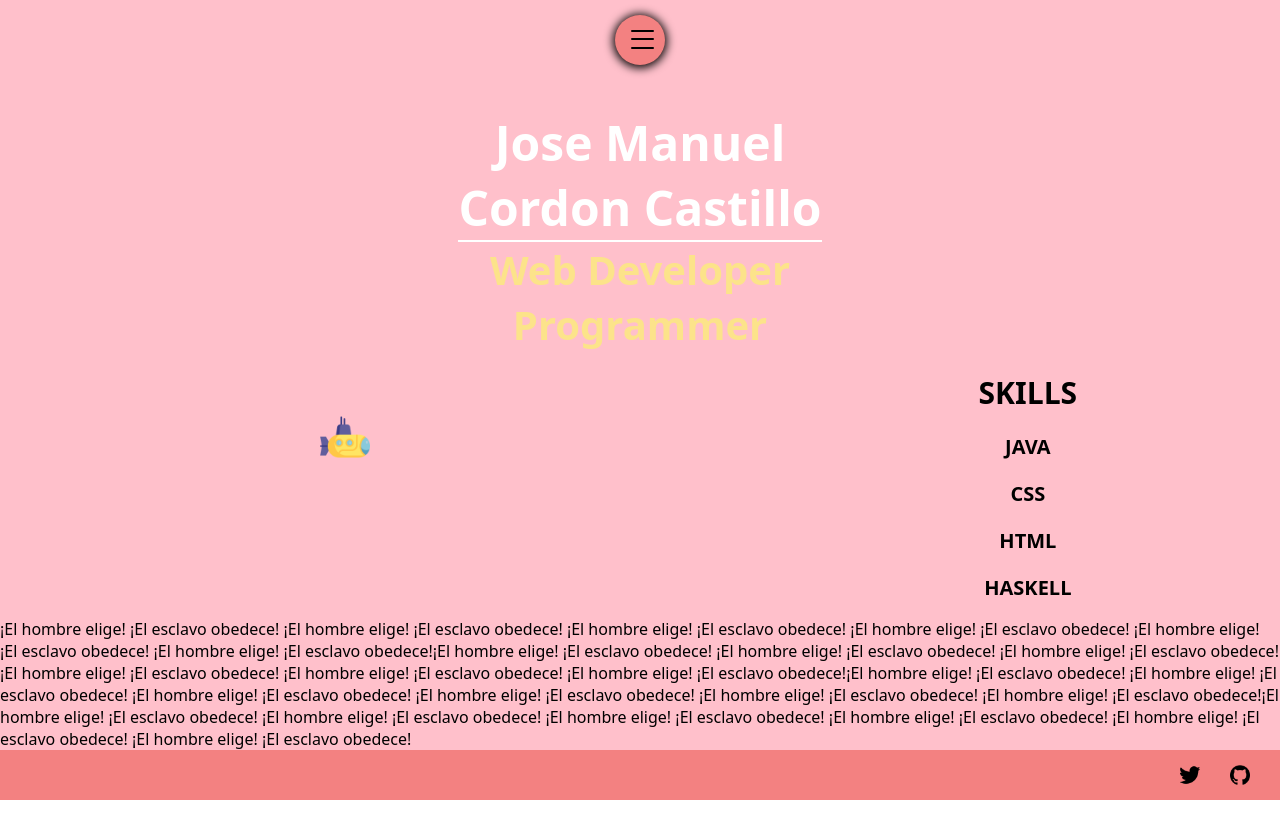
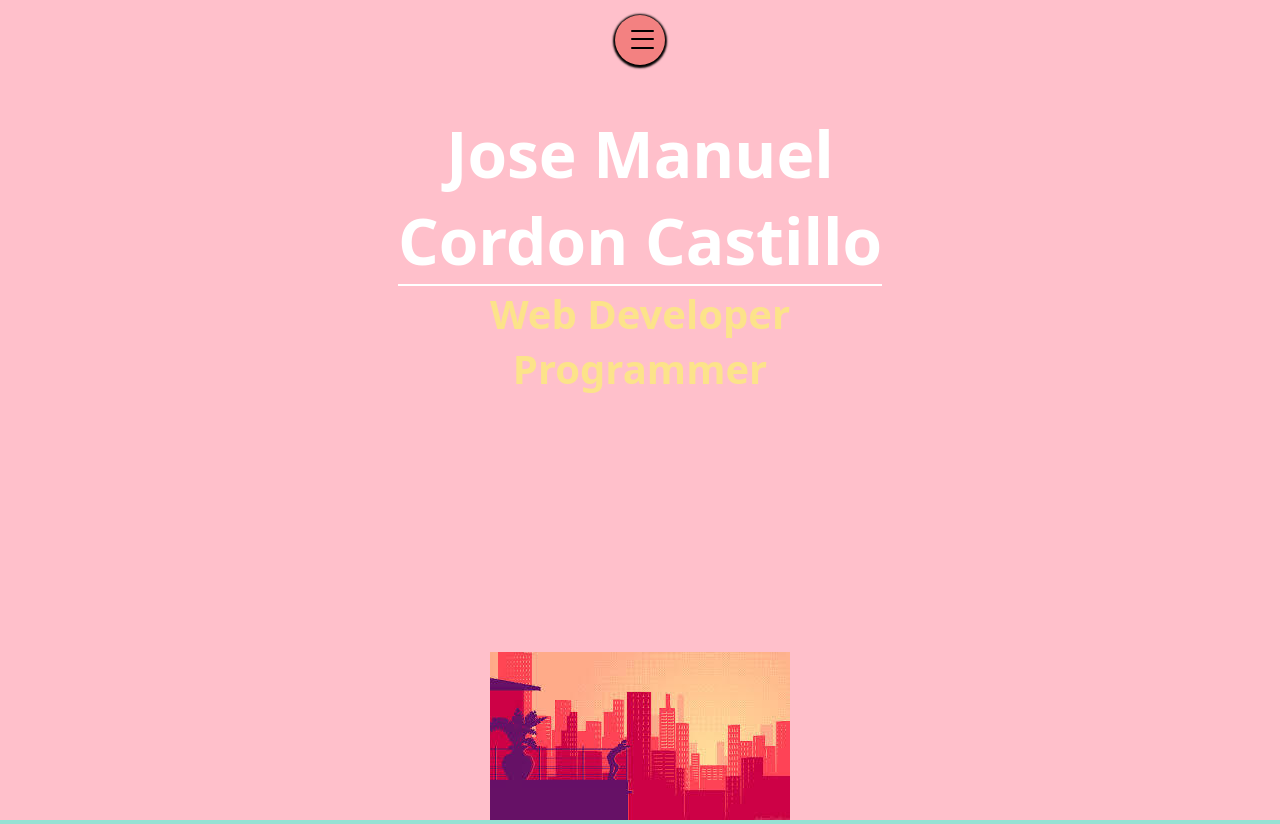
Before and after one commit to josemanuelcordon/josemanuelcordon.github.io, a plain HTML site: page index.html in a window 1280 px wide. Shown: the top 824 px of the page. Before the commit the page ends 800 px from the top, so only its background shows below. Drawn offline with Linux system fonts and the light colour scheme.

Commit message:
add section skel

```diff
--- a/index.html
+++ b/index.html
@@ -35,6 +35,7 @@
     </section>
   </header>
   <body>
+    <section class="page__distribution">
       <section class="intro__page">
         <p class="nombre">Jose Manuel <br>
           Cordon Castillo
@@ -45,41 +46,15 @@
           Programmer
         </p>
         <section class="bottom_main">
-        <section class="section1">
-          <img class = "submarino" src = "/img/submarino.png">
+        <img src="img/intro.jpg"  class="img__intro">
         </section>
-        <section class="section2">SKILLS
-          <p class="skill1"> JAVA </p>
-          <p class="skill2"> CSS  </p>
-          <p class="skill3"> HTML </p>
-          <p class="skill4">HASKELL </p>
 
       </section>
-      </section>
       <section id="about__me">
-        ¡El hombre elige! ¡El esclavo obedece!
-        ¡El hombre elige! ¡El esclavo obedece!
-        ¡El hombre elige! ¡El esclavo obedece!
-        ¡El hombre elige! ¡El esclavo obedece!
-        ¡El hombre elige! ¡El esclavo obedece!
-        ¡El hombre elige! ¡El esclavo obedece!¡El hombre elige! ¡El esclavo obedece!
-        ¡El hombre elige! ¡El esclavo obedece!
-        ¡El hombre elige! ¡El esclavo obedece!
-        ¡El hombre elige! ¡El esclavo obedece!
-        ¡El hombre elige! ¡El esclavo obedece!
-        ¡El hombre elige! ¡El esclavo obedece!¡El hombre elige! ¡El esclavo obedece!
-        ¡El hombre elige! ¡El esclavo obedece!
-        ¡El hombre elige! ¡El esclavo obedece!
-        ¡El hombre elige! ¡El esclavo obedece!
-        ¡El hombre elige! ¡El esclavo obedece!
-        ¡El hombre elige! ¡El esclavo obedece!¡El hombre elige! ¡El esclavo obedece!
-        ¡El hombre elige! ¡El esclavo obedece!
-        ¡El hombre elige! ¡El esclavo obedece!
-        ¡El hombre elige! ¡El esclavo obedece!
-        ¡El hombre elige! ¡El esclavo obedece!
-        ¡El hombre elige! ¡El esclavo obedece!
+        hokaskdasda
     </section>
     </section>
+
 
 
   </body>
--- a/style.css
+++ b/style.css
@@ -3,6 +3,9 @@
     margin: 0;
     box-sizing: border-box;
     font-family: system-ui, -apple-system, BlinkMacSystemFont, 'Segoe UI', Roboto, Oxygen, Ubuntu, Cantarell, 'Open Sans', 'Helvetica Neue', sans-serif;
+}
+html {
+    scroll-behavior: smooth;
 }
 
 
@@ -13,6 +16,7 @@ header {
     height:70px;
     justify-content: center;
     align-items:center;
+    z-index:-1;
 }
 .titulo {
     position:static;
@@ -23,7 +27,7 @@ header {
     width: 50px;
     height: 50px;
     background-color:#F38181;
-    box-shadow: 0px 1px 10px 2px black;
+    box-shadow: 0px 1px 2px 2px black;
 
 }
 
@@ -175,7 +179,13 @@ header {
 
 
 
+.page__distribution {
+    display:grid;
+    grid-template-rows: repeat(4,1fr);
 
+
+
+}
 
 .intro__page {
     display: flex;
@@ -183,9 +193,10 @@ header {
     background-color: pink;
     flex-direction: column;
     overflow-x:hidden;
+    min-height:calc(100vh - 50px);
 }
 .nombre {
-    font-size: 300%;
+    font-size: 400%;
     margin-top: 5vh;
     margin-left: auto;
     margin-right: auto;
@@ -219,68 +230,16 @@ header {
 .bottom_main {
     display: flex;
     flex-grow:1;
-    flex-direction: row;
-    align-items: flex-start;
-}
-
-.section1 {
-    flex-grow:1;
-
-}
-
-.section2 {
-    margin-top: 20px;
-    flex-grow:1;
-    display:flex;
-    flex-direction: column;
-    text-align: center;
-    font-size: 30px;
-    font-weight: bold;
-    row-gap: 20px;
-
-}
-.skill1 {
-    height: 100%;
-    font-size: 20px;
-    animation-duration: 1s;
-    animation-name: skill;
-}
-.skill2 {
-    height: 100%;
-
-    font-size: 20px;
-    animation-duration: 1s;
-    animation-name: skill;
-}
-.skill3 {
-    height: 100%;
-    font-size: 20px;
-    animation-duration: 1s;
-    animation-name: skill;
-}
-.skill4 {
-    height: 100%;
-    font-size: 20px;
-    animation-duration: 1s;
-    animation-name: skill;
-}
-
-@keyframes skill {
-    from {
-      margin-left: 200px;
-    }
-}
-
-.barra {
-    position:relative;
-    display: flex;
-    flex-direction: column;
-    border-radius:30px;
-    height: 400px;
+    align-items: flex-end;
+    justify-content: center;
 }
 
 
+
+
+
 .pie {
+    position:static;
     width:100%;
     height: 50px;
     background-color:#F38181;
@@ -370,7 +329,8 @@ header {
     to {}
 }
 
-.about__me {
-    width: 100vh;
-    height: 100vh;
+#about__me {
+    min-height:100vh;
+    background-color:#95E1D3;
+    transform: translateY(-50px);
 }
```
Also changed, not shown: img/intro.jpg (added). Lines whose indentation alone changed are shown as unchanged.
